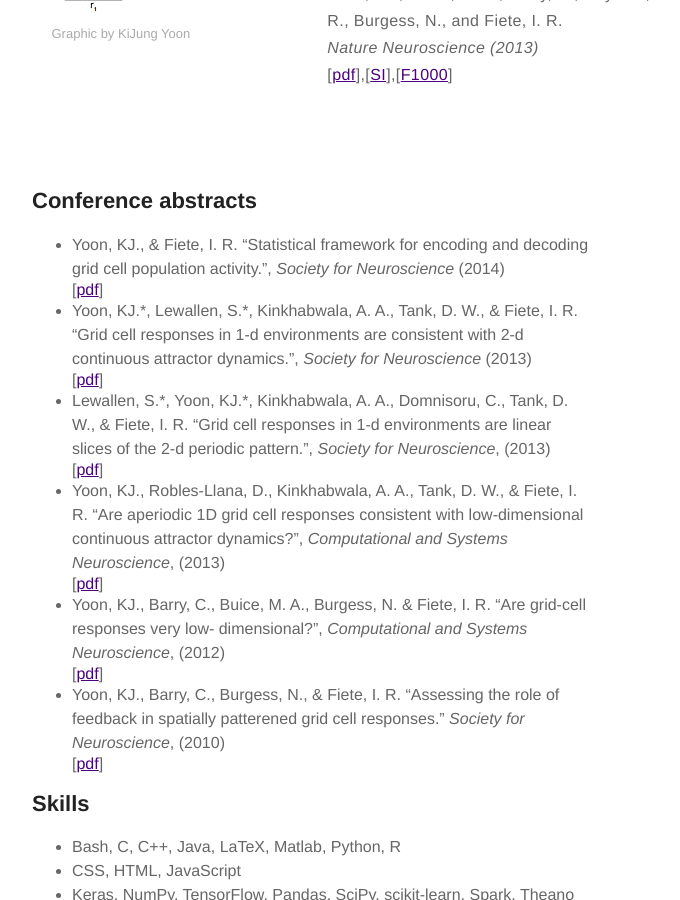
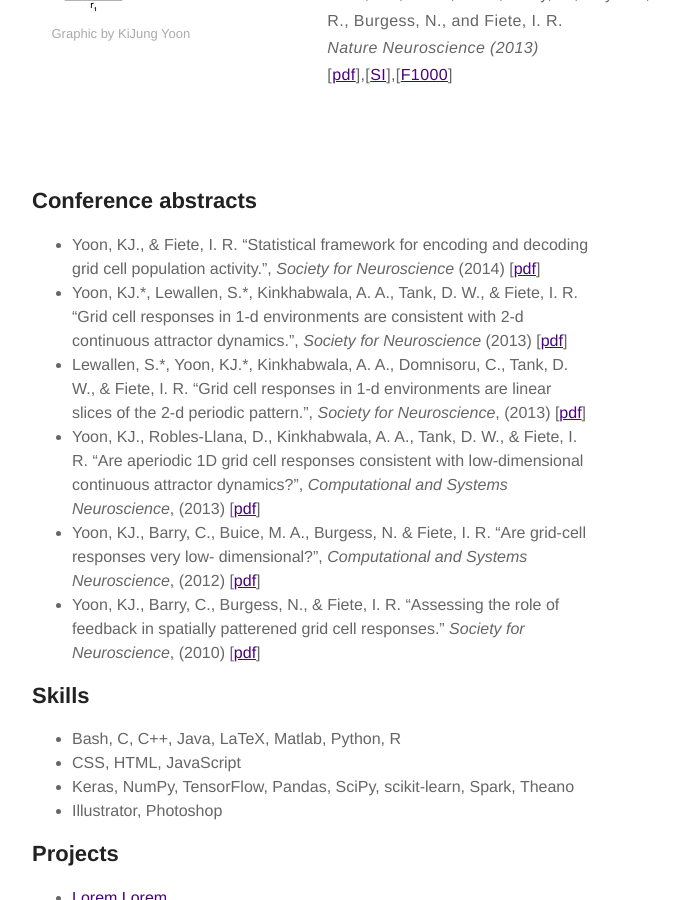
Before and after one commit to kijungyoon/kijungyoon.github.io, a Jekyll site: the page built from about.md, in a window 1280 px wide and 900 px high, scrolled down 1422 px. Shown: the whole window, without its empty margins (328-1008 px from the left). Built offline with Jekyll 4.4.1, drawn with Linux system fonts in a browser that asks for light colours.

Commit message:
Update about.md

```diff
--- a/about.md
+++ b/about.md
@@ -42,12 +42,12 @@ layout: page
 
 <h2>Conference abstracts</h2>
 <ul class="conference-list">
-	<li><b>Yoon, KJ.</b>, & Fiete, I. R. “Statistical framework for encoding and decoding grid cell population activity.”, <i>Society for Neuroscience</i> (2014)</li> [<a href="http://www.abstractsonline.com/Plan/ViewAbstract.aspx?sKey=9efddc99-ce39-4306-a5f0-d2b46dd6eabc&cKey=51cc92fa-e6c2-4ae0-bdae-8cdf94a663f3&mKey=54c85d94-6d69-4b09-afaa-502c0e680ca7">pdf</a>]
-	<li><b>Yoon, KJ.</b>*, Lewallen, S.*, Kinkhabwala, A. A., Tank, D. W., & Fiete, I. R. “Grid cell responses in 1-d environments are consistent with 2-d continuous attractor dynamics.”, <i>Society for Neuroscience</i> (2013)</li> [<a href="http://www.abstractsonline.com/Plan/ViewAbstract.aspx?sKey=8702308b-6302-4800-a40f-e20ede6a63d8&cKey=ac479cd2-6aba-495f-b2cf-d517bdd0279a&mKey=8d2a5bec-4825-4cd6-9439-b42bb151d1cf">pdf</a>]
-	<li>Lewallen, S.*, <b>Yoon, KJ.</b>*, Kinkhabwala, A. A., Domnisoru, C., Tank, D. W., & Fiete, I. R. “Grid cell responses in 1-d environments are linear slices of the 2-d periodic pattern.”, <i>Society for Neuroscience</i>, (2013)</li> [<a href="http://www.abstractsonline.com/Plan/ViewAbstract.aspx?sKey=8702308b-6302-4800-a40f-e20ede6a63d8&cKey=120c0cf3-36b4-4be7-bfb6-ca0058dd6f83&mKey=8d2a5bec-4825-4cd6-9439-b42bb151d1cf">pdf</a>]
-	<li><b>Yoon, KJ.</b>, Robles-Llana, D., Kinkhabwala, A. A., Tank, D. W., & Fiete, I. R. “Are aperiodic 1D grid cell responses consistent with low-dimensional continuous attractor dynamics?”, <i>Computational and Systems Neuroscience</i>, (2013)</li> [<a href="http://cosyne.org/cosyne13/Cosyne2013_program_book.pdf">pdf</a>]
-	<li><b>Yoon, KJ.</b>, Barry, C., Buice, M. A., Burgess, N. & Fiete, I. R. “Are grid-cell responses very low- dimensional?”, <i>Computational and Systems Neuroscience</i>, (2012)</li> [<a href="http://cosyne.org/cosyne12/Cosyne2012_program_book.pdf">pdf</a>]
-	<li><b>Yoon, KJ.</b>, Barry, C., Burgess, N., & Fiete, I. R. “Assessing the role of feedback in spatially patterened grid cell responses.” <i>Society for Neuroscience</i>, (2010)</li> [<a href="http://www.abstractsonline.com/Plan/ViewAbstract.aspx?sKey=6ee7337d-782d-4287-ad32-833441df4356&cKey=e4148fbe-d702-4775-a0fb-ba9bbbf95d4c&mKey=e5d5c83f-ce2d-4d71-9dd6-fc7231e090fb">pdf</a>]
+	<li><b>Yoon, KJ.</b>, & Fiete, I. R. “Statistical framework for encoding and decoding grid cell population activity.”, <i>Society for Neuroscience</i> (2014) [<a href="http://www.abstractsonline.com/Plan/ViewAbstract.aspx?sKey=9efddc99-ce39-4306-a5f0-d2b46dd6eabc&cKey=51cc92fa-e6c2-4ae0-bdae-8cdf94a663f3&mKey=54c85d94-6d69-4b09-afaa-502c0e680ca7">pdf</a>]</li>
+	<li><b>Yoon, KJ.</b>*, Lewallen, S.*, Kinkhabwala, A. A., Tank, D. W., & Fiete, I. R. “Grid cell responses in 1-d environments are consistent with 2-d continuous attractor dynamics.”, <i>Society for Neuroscience</i> (2013) [<a href="http://www.abstractsonline.com/Plan/ViewAbstract.aspx?sKey=8702308b-6302-4800-a40f-e20ede6a63d8&cKey=ac479cd2-6aba-495f-b2cf-d517bdd0279a&mKey=8d2a5bec-4825-4cd6-9439-b42bb151d1cf">pdf</a>]</li>
+	<li>Lewallen, S.*, <b>Yoon, KJ.</b>*, Kinkhabwala, A. A., Domnisoru, C., Tank, D. W., & Fiete, I. R. “Grid cell responses in 1-d environments are linear slices of the 2-d periodic pattern.”, <i>Society for Neuroscience</i>, (2013) [<a href="http://www.abstractsonline.com/Plan/ViewAbstract.aspx?sKey=8702308b-6302-4800-a40f-e20ede6a63d8&cKey=120c0cf3-36b4-4be7-bfb6-ca0058dd6f83&mKey=8d2a5bec-4825-4cd6-9439-b42bb151d1cf">pdf</a>]</li>
+	<li><b>Yoon, KJ.</b>, Robles-Llana, D., Kinkhabwala, A. A., Tank, D. W., & Fiete, I. R. “Are aperiodic 1D grid cell responses consistent with low-dimensional continuous attractor dynamics?”, <i>Computational and Systems Neuroscience</i>, (2013) [<a href="http://cosyne.org/cosyne13/Cosyne2013_program_book.pdf">pdf</a>]</li>
+	<li><b>Yoon, KJ.</b>, Barry, C., Buice, M. A., Burgess, N. & Fiete, I. R. “Are grid-cell responses very low- dimensional?”, <i>Computational and Systems Neuroscience</i>, (2012) [<a href="http://cosyne.org/cosyne12/Cosyne2012_program_book.pdf">pdf</a>]</li>
+	<li><b>Yoon, KJ.</b>, Barry, C., Burgess, N., & Fiete, I. R. “Assessing the role of feedback in spatially patterened grid cell responses.” <i>Society for Neuroscience</i>, (2010) [<a href="http://www.abstractsonline.com/Plan/ViewAbstract.aspx?sKey=6ee7337d-782d-4287-ad32-833441df4356&cKey=e4148fbe-d702-4775-a0fb-ba9bbbf95d4c&mKey=e5d5c83f-ce2d-4d71-9dd6-fc7231e090fb">pdf</a>]</li>
 </ul>
 
 
```
